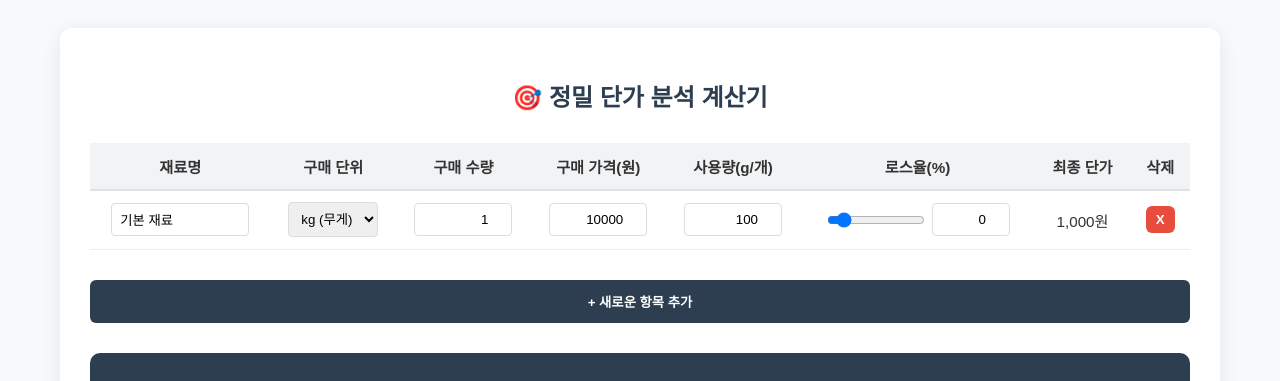
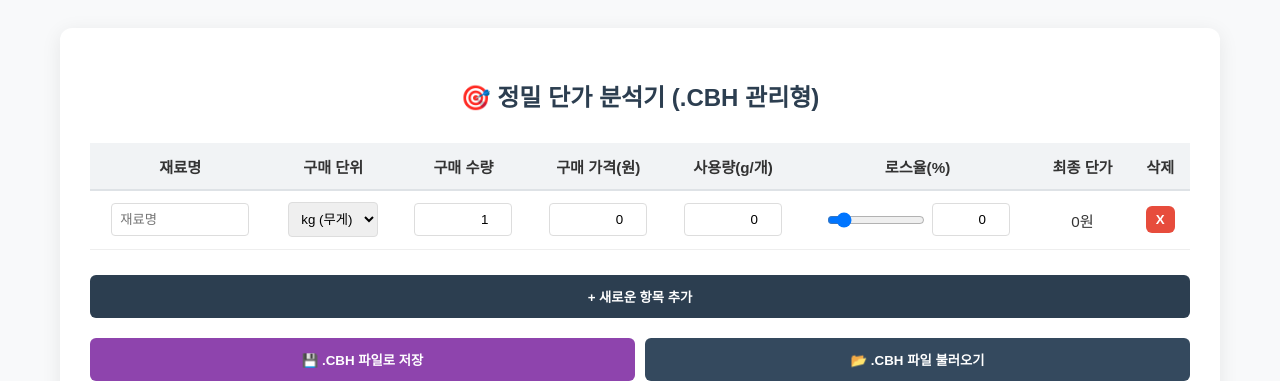
Before and after one commit to chmg1625-cyber/gansik, a plain HTML site: page index.html in a window 1280 px wide. Shown: the top 381 px of the page. Drawn offline with Linux system fonts and the light colour scheme.

Commit message:
Update index.html

```diff
--- a/index.html
+++ b/index.html
@@ -3,9 +3,9 @@
 <head>
     <meta charset="UTF-8">
     <meta name="viewport" content="width=device-width, initial-scale=1.0">
-    <title>정밀 단가 분석기 v2</title>
+    <title>정밀 단가 분석기 v2 - File Sync</title>
     <style>
-        :root { --primary: #2c3e50; --accent: #27ae60; --bg: #f8f9fa; }
+        :root { --primary: #2c3e50; --accent: #27ae60; --bg: #f8f9fa; --file: #8e44ad; }
         body { font-family: 'Pretendard', sans-serif; background: var(--bg); padding: 20px; color: #333; }
         .container { background: white; padding: 30px; border-radius: 12px; box-shadow: 0 4px 20px rgba(0,0,0,0.08); max-width: 1100px; margin: 0 auto; }
         h2 { text-align: center; margin-bottom: 30px; color: var(--primary); }
@@ -24,20 +24,26 @@
         .loss-container { display: flex; align-items: center; gap: 5px; justify-content: center; }
         .loss-slider { width: 80px; }
 
-        .btn { cursor: pointer; border: none; border-radius: 6px; font-weight: 600; transition: 0.2s; }
-        .btn-add { background: var(--primary); color: white; padding: 12px; width: 100%; margin-top: 10px; }
+        .btn { cursor: pointer; border: none; border-radius: 6px; font-weight: 600; transition: 0.2s; margin: 5px 0; }
+        .btn-add { background: var(--primary); color: white; padding: 12px; width: 100%; }
+        .btn-group { display: grid; grid-template-columns: 1fr 1fr; gap: 10px; margin-top: 10px; }
+        .btn-save { background: var(--file); color: white; padding: 12px; }
+        .btn-load { background: #34495e; color: white; padding: 12px; }
         .btn-del { background: #e74c3c; color: white; padding: 6px 10px; }
         .btn:hover { opacity: 0.8; }
 
         .summary-card { background: #2c3e50; color: white; padding: 25px; border-radius: 10px; margin-top: 30px; display: flex; justify-content: space-between; align-items: center; }
         .total-price { font-size: 2.2em; color: #2ecc71; }
         .helper-text { font-size: 0.85em; color: #95a5a6; margin-top: 5px; }
+
+        /* 숨겨진 파일 입력 칸 */
+        #fileInput { display: none; }
     </style>
 </head>
 <body>
 
 <div class="container">
-    <h2>🎯 정밀 단가 분석 계산기</h2>
+    <h2>🎯 정밀 단가 분석기 (.CBH 관리형)</h2>
 
     <table id="calcTable">
         <thead>
@@ -53,59 +59,54 @@
             </tr>
         </thead>
         <tbody id="tbody">
-            <tr>
-                <td><input type="text" class="input-name" value="기본 재료"></td>
-                <td>
-                    <select class="unit-type" onchange="calculate()">
-                        <option value="kg">kg (무게)</option>
-                        <option value="ea">개 (수량)</option>
-                    </select>
-                </td>
-                <td><input type="number" class="input-num buy-qty" value="1" oninput="calculate()"></td>
-                <td><input type="number" class="input-num buy-price" value="10000" oninput="calculate()"></td>
-                <td><input type="number" class="input-num use-qty" value="100" oninput="calculate()"></td>
-                <td>
-                    <div class="loss-container">
-                        <input type="range" class="loss-slider" min="0" max="50" value="0" oninput="updateLossInput(this)">
-                        <input type="number" class="input-loss loss-val" value="0" min="0" max="100" oninput="updateLossSlider(this)">
-                    </div>
-                </td>
-                <td><span class="row-cost">0</span>원</td>
-                <td><button class="btn btn-del" onclick="deleteRow(this)">X</button></td>
-            </tr>
-        </tbody>
+            </tbody>
     </table>
 
     <button class="btn btn-add" onclick="addRow()">+ 새로운 항목 추가</button>
 
+    <div class="btn-group">
+        <button class="btn btn-save" onclick="saveAsCBH()">💾 .CBH 파일로 저장</button>
+        <button class="btn btn-load" onclick="triggerFileInput()">📂 .CBH 파일 불러오기</button>
+    </div>
+    <input type="file" id="fileInput" accept=".cbh" onchange="loadCBH(event)">
+
     <div class="summary-card">
         <div>
             <div style="font-size: 1.1em; margin-bottom: 5px;">최종 제작 원가 (1인분)</div>
-            <div class="helper-text">* 개별 로스율이 포함된 실질 단가입니다.</div>
+            <div class="helper-text">* .CBH 파일은 메모장으로 열 수 있는 JSON 기반 형식입니다.</div>
         </div>
         <div class="total-price"><span id="totalDisplay">0</span>원</div>
     </div>
 </div>
 
 <script>
-    function addRow() {
+    // 행 추가 함수
+    function addRow(data = null) {
         const tbody = document.getElementById('tbody');
         const row = document.createElement('tr');
+
+        const name = data ? data.name : "";
+        const unit = data ? data.unit : "kg";
+        const buyQty = data ? data.buyQty : 1;
+        const buyPrice = data ? data.buyPrice : 0;
+        const useQty = data ? data.useQty : 0;
+        const loss = data ? data.loss : 0;
+
         row.innerHTML = `
-            <td><input type="text" class="input-name" placeholder="재료명"></td>
+            <td><input type="text" class="input-name" placeholder="재료명" value="${name}"></td>
             <td>
                 <select class="unit-type" onchange="calculate()">
-                    <option value="kg">kg (무게)</option>
-                    <option value="ea">개 (수량)</option>
+                    <option value="kg" ${unit === 'kg' ? 'selected' : ''}>kg (무게)</option>
+                    <option value="ea" ${unit === 'ea' ? 'selected' : ''}>개 (수량)</option>
                 </select>
             </td>
-            <td><input type="number" class="input-num buy-qty" value="1" oninput="calculate()"></td>
-            <td><input type="number" class="input-num buy-price" value="0" oninput="calculate()"></td>
-            <td><input type="number" class="input-num use-qty" value="0" oninput="calculate()"></td>
+            <td><input type="number" class="input-num buy-qty" value="${buyQty}" oninput="calculate()"></td>
+            <td><input type="number" class="input-num buy-price" value="${buyPrice}" oninput="calculate()"></td>
+            <td><input type="number" class="input-num use-qty" value="${useQty}" oninput="calculate()"></td>
             <td>
                 <div class="loss-container">
-                    <input type="range" class="loss-slider" min="0" max="50" value="0" oninput="updateLossInput(this)">
-                    <input type="number" class="input-loss loss-val" value="0" min="0" max="100" oninput="updateLossSlider(this)">
+                    <input type="range" class="loss-slider" min="0" max="100" value="${loss}" oninput="updateLossInput(this)">
+                    <input type="number" class="input-loss loss-val" value="${loss}" min="0" max="100" oninput="updateLossSlider(this)">
                 </div>
             </td>
             <td><span class="row-cost">0</span>원</td>
@@ -120,13 +121,11 @@
         calculate();
     }
 
-    // 슬라이더 조절 시 숫자 입력칸 업데이트
     function updateLossInput(slider) {
         slider.nextElementSibling.value = slider.value;
         calculate();
     }
 
-    // 숫자 직접 입력 시 슬라이더 업데이트
     function updateLossSlider(input) {
         let val = input.value;
         if(val > 100) val = 100;
@@ -147,17 +146,12 @@
 
             let unitPrice = 0;
             if (unitType === 'kg') {
-                // kg 선택 시 g당 단가 환산 (1kg = 1000g)
-                unitPrice = buyPrice / (buyQty * 1000);
+                unitPrice = buyPrice / (buyQty * 1000 || 1);
             } else {
-                // 개(ea) 선택 시 개당 단가 환산
-                unitPrice = buyPrice / buyQty;
+                unitPrice = buyPrice / (buyQty || 1);
             }
 
-            // 기본 원가 = 단위 단가 * 사용량
             let baseCost = unitPrice * useQty;
-
-            // 로스율 적용 (원가에 가산)
             let finalRowCost = baseCost * (1 + (lossPercent / 100));
 
             row.querySelector('.row-cost').innerText = Math.round(finalRowCost).toLocaleString();
@@ -167,8 +161,74 @@
         document.getElementById('totalDisplay').innerText = Math.round(grandTotal).toLocaleString();
     }
 
-    // 초기 계산 실행
-    calculate();
+    // [파일 저장 기능]
+    function saveAsCBH() {
+        const rows = document.querySelectorAll('#tbody tr');
+        const dataToSave = [];
+
+        rows.forEach(row => {
+            dataToSave.push({
+                name: row.querySelector('.input-name').value,
+                unit: row.querySelector('.unit-type').value,
+                buyQty: row.querySelector('.buy-qty').value,
+                buyPrice: row.querySelector('.buy-price').value,
+                useQty: row.querySelector('.use-qty').value,
+                loss: row.querySelector('.loss-val').value
+            });
+        });
+
+        if (dataToSave.length === 0) {
+            alert("저장할 데이터가 없습니다.");
+            return;
+        }
+
+        const jsonString = JSON.stringify(dataToSave, null, 2);
+        const blob = new Blob([jsonString], { type: "application/json" });
+        const url = URL.createObjectURL(blob);
+
+        const link = document.createElement("a");
+        const fileName = `analysis_${new Date().toISOString().slice(0,10)}.cbh`;
+
+        link.href = url;
+        link.download = fileName;
+        link.click();
+
+        URL.revokeObjectURL(url);
+    }
+
+    // [파일 불러오기 기능]
+    function triggerFileInput() {
+        document.getElementById('fileInput').click();
+    }
+
+    function loadCBH(event) {
+        const file = event.target.files[0];
+        if (!file) return;
+
+        const reader = new FileReader();
+        reader.onload = function(e) {
+            try {
+                const data = JSON.parse(e.target.result);
+
+                // 기존 테이블 초기화
+                document.getElementById('tbody').innerHTML = "";
+
+                // 데이터 복구
+                data.forEach(item => addRow(item));
+                alert("데이터를 성공적으로 불러왔습니다.");
+            } catch (err) {
+                alert("올바른 .CBH 파일이 아니거나 데이터가 손상되었습니다.");
+                console.error(err);
+            }
+        };
+        reader.readAsText(file);
+
+        // 같은 파일을 다시 올릴 수 있도록 초기화
+        event.target.value = "";
+    }
+
+    // 초기 실행 시 빈 행 하나 추가
+    window.onload = () => { addRow(); };
 </script>
 
 </body>
```
